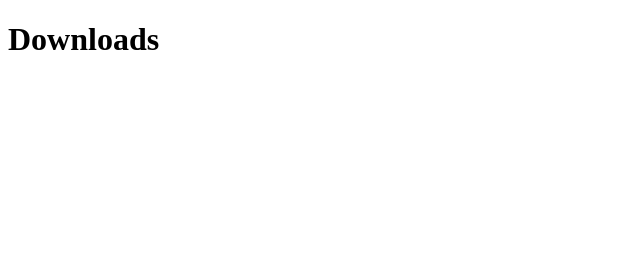
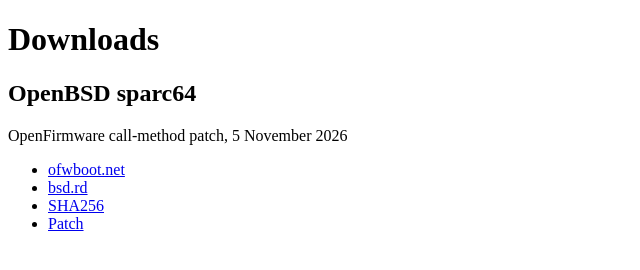
Before and after one commit to tbullock/comlore-downloads, a plain HTML site: page index.html in a window 1280 px wide. Shown: the whole page, without its empty margins (0-640 px from the left). Drawn offline with Linux system fonts and the light colour scheme.

Commit message:
Publish SPARC OpenFirmware test kernel and loader

```diff
--- a/index.html
+++ b/index.html
@@ -7,5 +7,13 @@
 </head>
 <body>
 <h1>Downloads</h1>
+<h2>OpenBSD sparc64</h2>
+<p>OpenFirmware call-method patch, 5 November 2026</p>
+<ul>
+<li><a href="openfirmware/20261105/ofwboot.net">ofwboot.net</a></li>
+<li><a href="openfirmware/20261105/bsd.rd">bsd.rd</a></li>
+<li><a href="openfirmware/20261105/SHA256">SHA256</a></li>
+<li><a href="openfirmware/20261105/openfirmware.diff">Patch</a></li>
+</ul>
 </body>
 </html>
```
Also changed, not shown: 4 other files.
